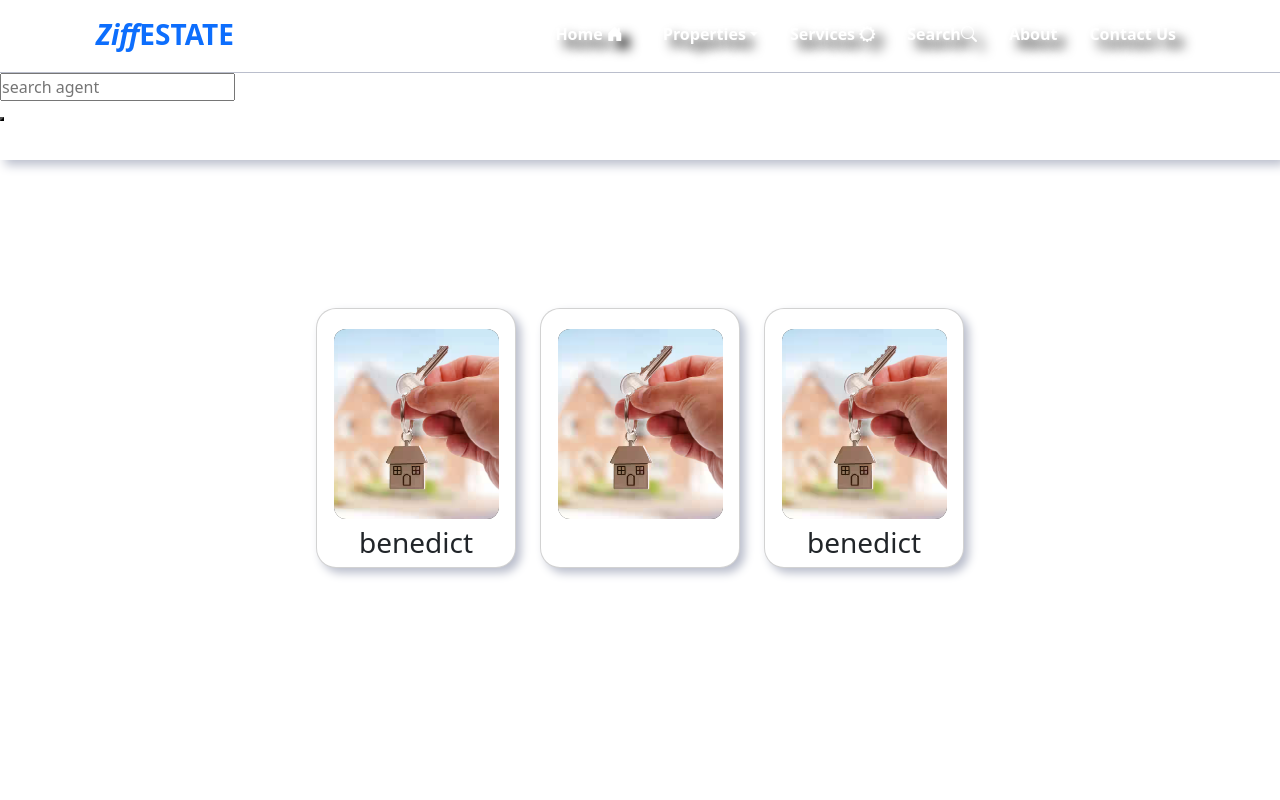
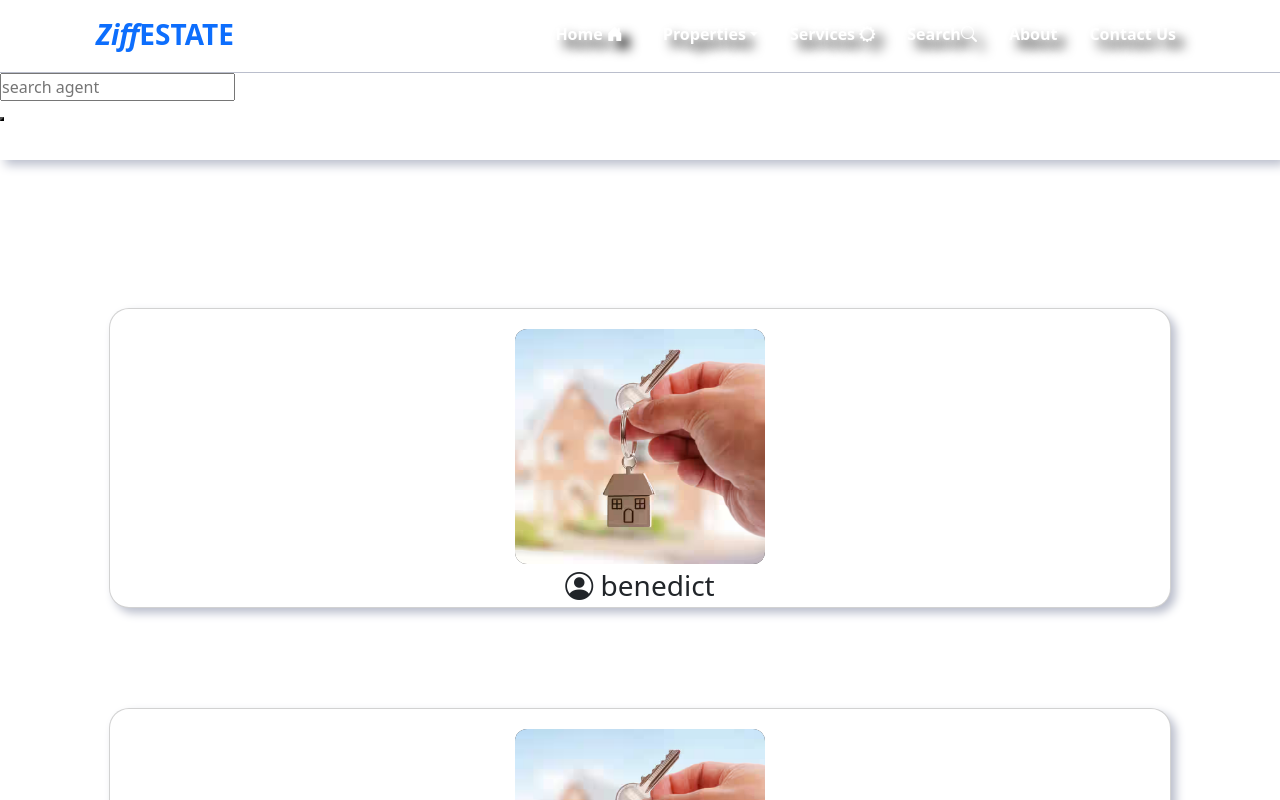
Before and after one commit to Chinaka-Fortune/realEstate, a React (Create React App) app in the folder real_estate/: page /agent_file in a window 1280 px wide. Shown: the top 800 px of the page. Built offline with nearby package versions, Linux system fonts and the light colour scheme.

Commit message:
agent cards

```diff
--- a/real_estate/src/agentFiles/AgentFile.js
+++ b/real_estate/src/agentFiles/AgentFile.js
@@ -15,19 +15,22 @@ const AgentFile = () => {
         <button></button>
       </div>
 
-      <div className="Agentcontainer mt-5 d-flex gap-4">
+      <div className="Agentcontainer mt-5 d-flex ">
         <div className="card">
           <div className="imgDiv">
             <img src={defaultEstate} alt="" />
           </div>
           <div className="content">
-            <h3>benedict <i bi bi-facebook></i></h3>
-            <h5>Lagos Nigeria</h5>
-            <div>
-              <NavLink to=''><i bi bi-twitter></i></NavLink>
-              <NavLink to=''></NavLink>
-              <NavLink to=''></NavLink>
-              <NavLink to=''></NavLink>
+            <h3> <i class="bi bi-person-circle"></i> benedict <i bi bi-facebook></i></h3>
+            <h5><i class="bi bi-geo-alt-fill"></i> Lagos Nigeria</h5>
+            <button type="button" className=" rounded-pill px-4 py-1">Posted {16} property(ies)</button>
+            <div className="d-flex justify-content-center gap-3">
+              <NavLink to='' className="iconNavLink p-2 border border-secondary rounded-circle "><i class="bi bi-facebook fw-bolder"></i></NavLink>
+              <NavLink to='' className="iconNavLink p-2 border border-secondary rounded-circle "><i class="bi bi-whatsapp fw-bolder"></i></NavLink>
+              <NavLink to='' className="iconNavLink p-2 border border-secondary rounded-circle "><i class="bi bi-twitter-x fw-bolder"></i></NavLink>
+              <NavLink to='' className="iconNavLink p-2 border border-secondary rounded-circle "><i class="bi bi-instagram fw-bolder"></i></NavLink>
+              <NavLink to='' className="iconNavLink p-2 border border-secondary rounded-circle "><i class="bi bi-linkedin fw-bolder"></i></NavLink>
+              <NavLink to='' className="iconNavLink p-2 border border-secondary rounded-circle "><i class="bi bi-telegram fw-bolder"></i></NavLink>
             </div>
           </div>
         </div>
--- a/real_estate/src/agentFiles/agentFile.css
+++ b/real_estate/src/agentFiles/agentFile.css
@@ -15,8 +15,8 @@
     justify-content: center;
     align-items: center;
     flex-wrap: wrap;
-    gap: 100px 50px;
-    padding: 100px 50px;
+    gap: 50px 0;
+    padding: 100px 24px;
 }
 
 .Agentcontainer .card{
@@ -24,8 +24,8 @@
     display: flex;
     align-items:center;
     justify-content: flex-start;
-    width: 200px;
-    height: 260px;
+    width: 90%;
+    height: 300px;
     background-color: white;
     box-shadow: 5px 5px 10px #babecc,
    -5px -5px 10px #fff;
@@ -39,8 +39,8 @@
 
 .Agentcontainer .card .imgDiv{
     position: absolute;
-    width: 165px;
-    height: 190px;
+    width: 250px;
+    height: 235px;
     background-color: #333;
     top: 20px;
     border-radius: 12px;
@@ -49,7 +49,7 @@
 }
 
 .Agentcontainer .card:hover .imgDiv{
-    top: -50px;
+    top: -80px;
     scale: 0.75;
     box-shadow: o 15px 45px rgba(0,0,0,.2);
 }
@@ -65,7 +65,7 @@
 }
 
 .Agentcontainer .card .content{
-    top: 217px;
+    top: 260px;
     position: absolute;
     width: 100%;
     height: 35px;
@@ -76,6 +76,20 @@
 }
 
 .Agentcontainer .card:hover .content{
-    top: 130px;
+    top: 140px;
     height: 250px;
 }
+
+/* .iconNavLink */
+
+@media (min-width:768px) {
+    .Agentcontainer{
+    position: relative;
+    display: flex;
+    justify-content: center;
+    align-items: center;
+    flex-wrap: wrap;
+    gap: 100px 50px;
+    padding: 100px 50px;
+}
+}
```
